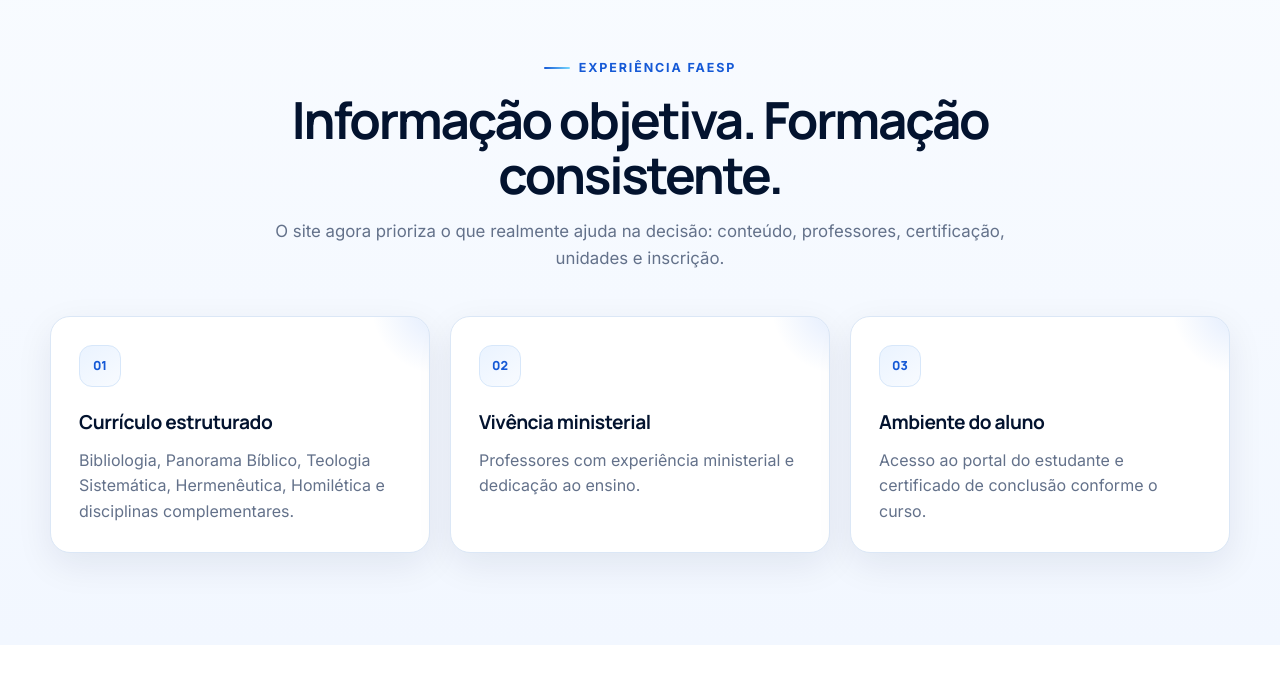
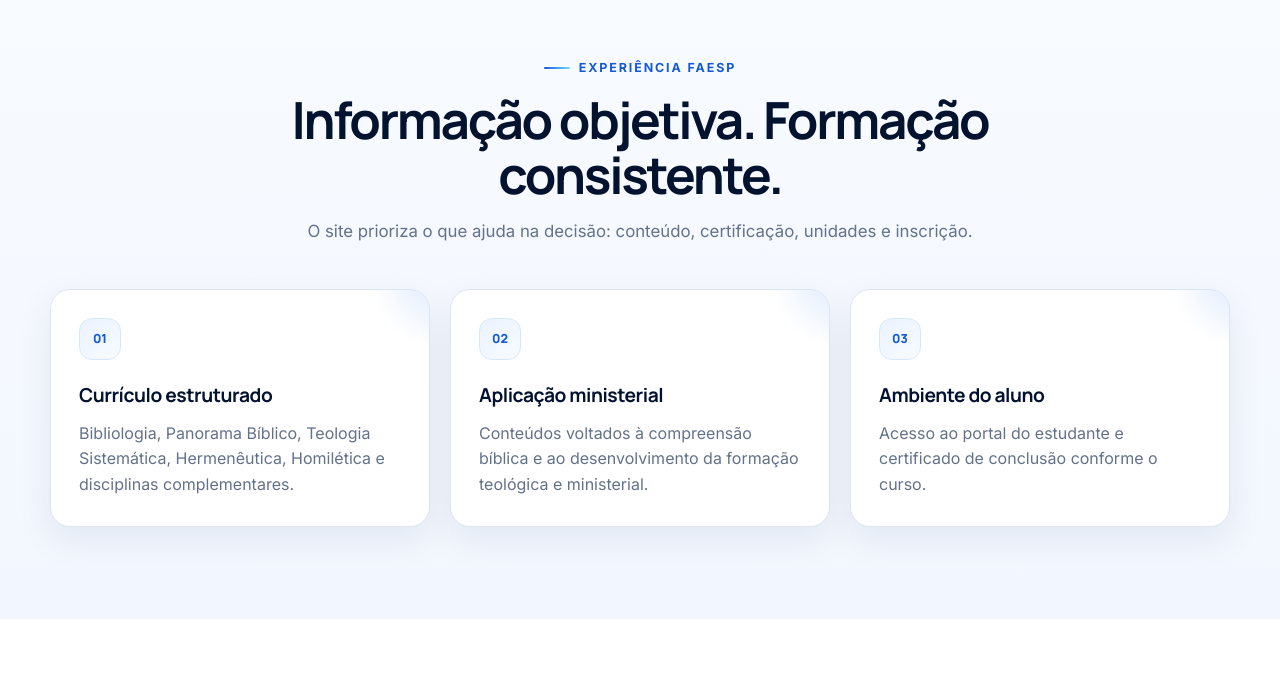
Before and after one commit to RuanG1010/faesp-site, a plain HTML site: page index.html in a window 1280 px wide. Shown: the part 1702-2386 px from the top of the page. Drawn offline with Linux system fonts and the light colour scheme.

Commit message:
Aprimora textos institucionais e reduz alegações não verificáveis

```diff
--- a/index.html
+++ b/index.html
@@ -4,7 +4,7 @@
     <div>
       <div class="hero-kicker"><span class="dot"></span>FAESP • Extensão Guaianases</div>
       <h1>Formação teológica para <em>compreender, servir e avançar.</em></h1>
-      <p class="hero-lead">Cursos presenciais de Teologia Básico e Médio com excelência acadêmica, propósito ministerial e uma jornada de formação clara.</p>
+      <p class="hero-lead">Cursos presenciais de Teologia Básico e Médio com conteúdo organizado, propósito ministerial e uma jornada de formação clara.</p>
       <div class="hero-actions"><a class="btn btn-primary btn-lg" data-registration>Fazer inscrição <span aria-hidden="true">→</span></a><a class="btn btn-ghost btn-lg" href="cursos/">Conhecer os cursos</a></div>
       <div class="hero-meta"><span class="meta-pill">Presencial</span><span class="meta-pill">5 locais de aula</span><span class="meta-pill">Portal do aluno</span><span class="meta-pill">Certificação</span></div>
     </div>
@@ -26,10 +26,10 @@
   </div></section>
 
   <section class="section section-soft"><div class="container">
-    <div class="section-head center"><span class="eyebrow">Experiência FAESP</span><h2 class="section-title">Informação objetiva. Formação consistente.</h2><p class="section-copy">O site agora prioriza o que realmente ajuda na decisão: conteúdo, professores, certificação, unidades e inscrição.</p></div>
+    <div class="section-head center"><span class="eyebrow">Experiência FAESP</span><h2 class="section-title">Informação objetiva. Formação consistente.</h2><p class="section-copy">O site prioriza o que ajuda na decisão: conteúdo, certificação, unidades e inscrição.</p></div>
     <div class="grid-3">
       <article class="card card-tech"><div class="card-index">01</div><h3>Currículo estruturado</h3><p>Bibliologia, Panorama Bíblico, Teologia Sistemática, Hermenêutica, Homilética e disciplinas complementares.</p></article>
-      <article class="card card-tech"><div class="card-index">02</div><h3>Vivência ministerial</h3><p>Professores com experiência ministerial e dedicação ao ensino.</p></article>
+      <article class="card card-tech"><div class="card-index">02</div><h3>Aplicação ministerial</h3><p>Conteúdos voltados à compreensão bíblica e ao desenvolvimento da formação teológica e ministerial.</p></article>
       <article class="card card-tech"><div class="card-index">03</div><h3>Ambiente do aluno</h3><p>Acesso ao portal do estudante e certificado de conclusão conforme o curso.</p></article>
     </div>
   </div></section>
```
